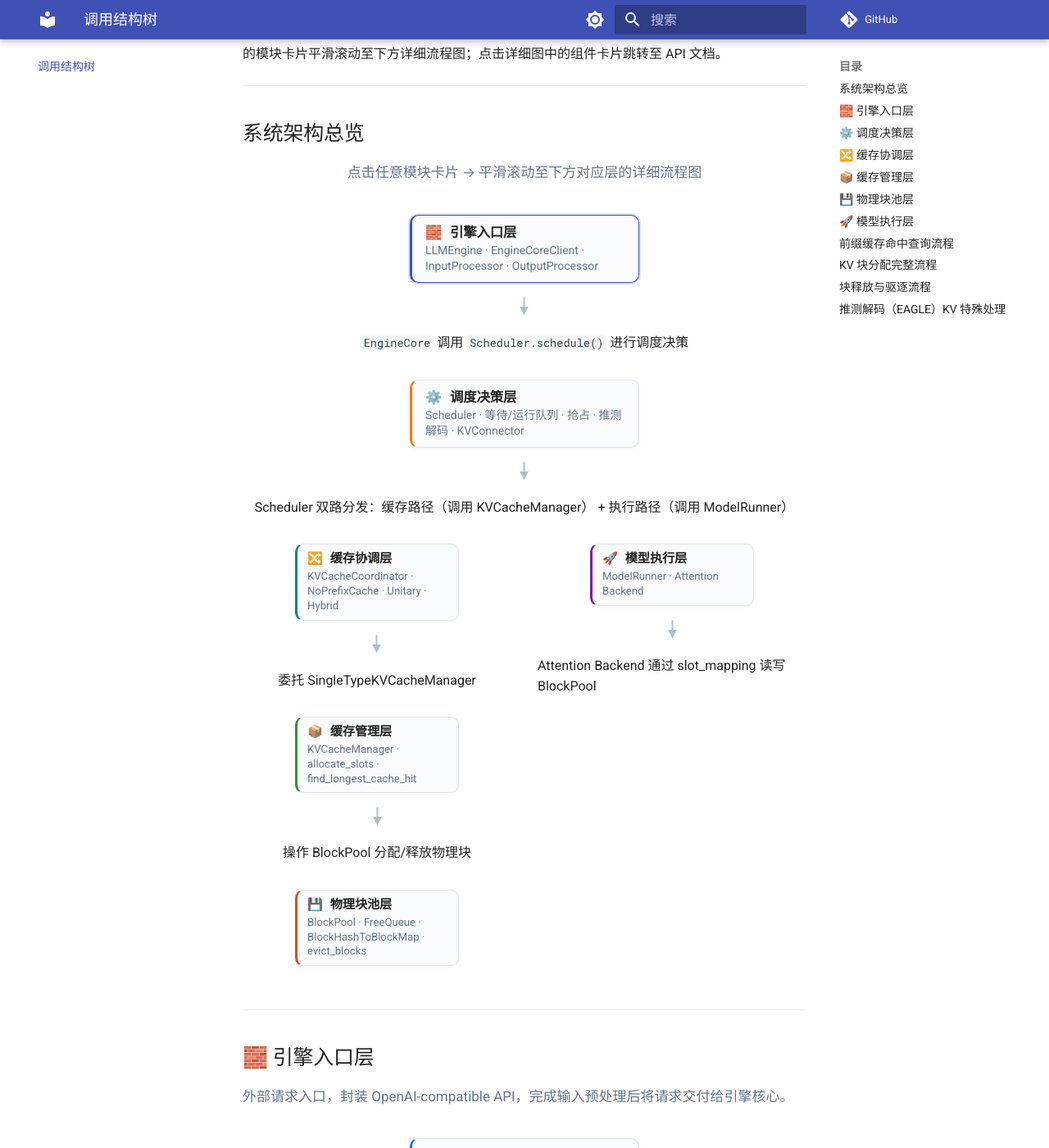
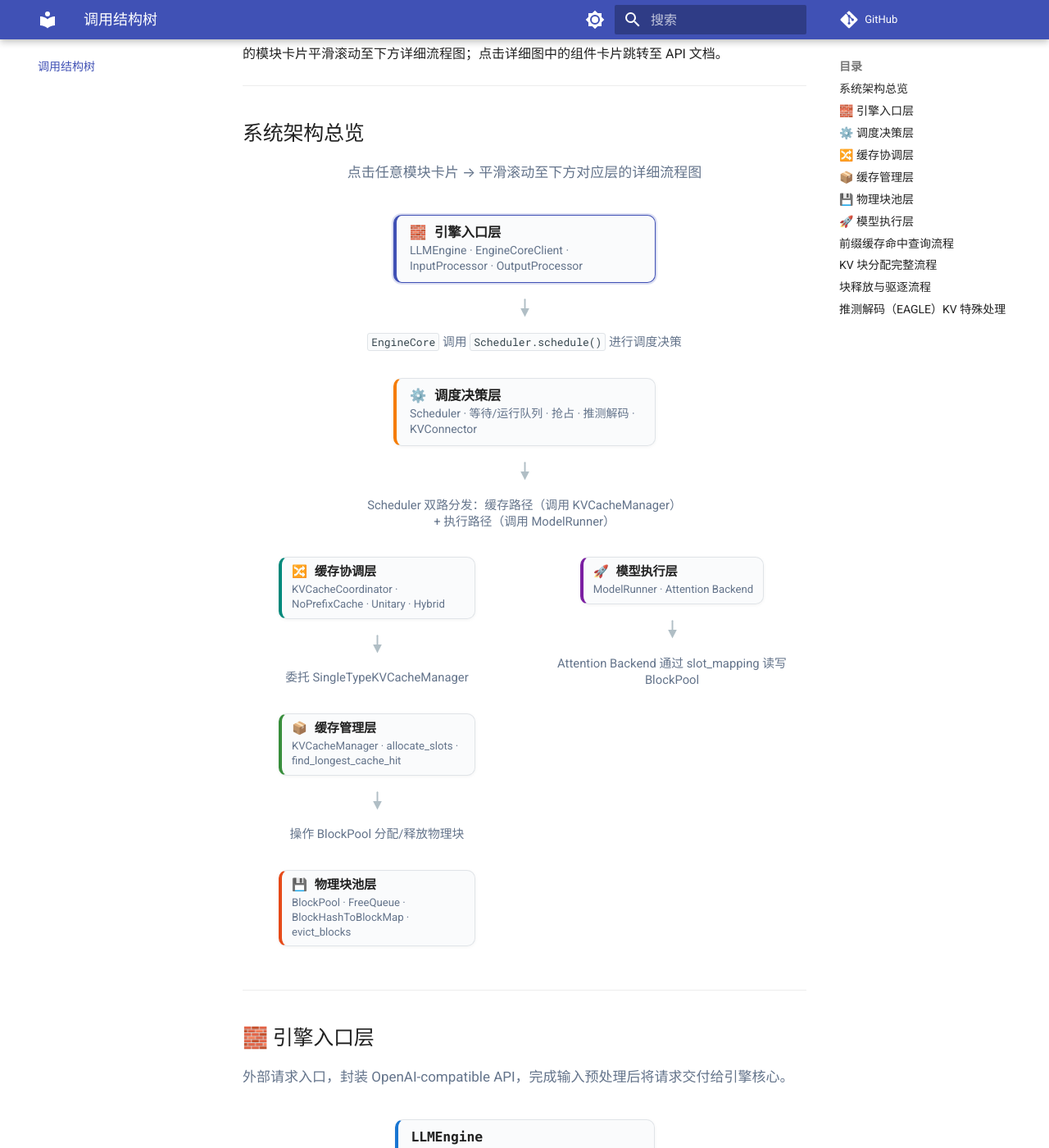
Before and after one commit to Rigel-Chen/vllm-walkthrough, an MkDocs documentation site: the page built from docs/architecture.md, in a window 1280 px wide and 1400 px high, scrolled down 200 px. Shown: the whole window at 82% size. Built offline with MkDocs 1.6.1 and Material for MkDocs 9.7.7, drawn with Linux system fonts in a browser that asks for light colours; comment, search, counter and statistics services are not loaded.

Commit message:
前端修复与优化

```diff
--- a/docs/javascripts/extra.js
+++ b/docs/javascripts/extra.js
@@ -79,11 +79,53 @@
   }
 
   // ==========================================================
+  //  3. Accessibility — ARIA semantics for flowcharts
+  // ==========================================================
+  function initAccessibility() {
+    // 3a. Decorative arrows: add aria-hidden so screen readers skip them
+    var arrows = document.querySelectorAll('.fc-arr-d, .fc-arr-r, .fc-arr-l');
+    arrows.forEach(function(el) { el.setAttribute('aria-hidden', 'true'); });
+
+    // 3b. Flowchart containers: add role="figure" + aria-label
+    var flowcharts = document.querySelectorAll('.fc');
+    flowcharts.forEach(function(fc, i) {
+      if (fc.hasAttribute('role')) return; // already annotated
+      fc.setAttribute('role', 'figure');
+      // Derive a label from the closest preceding heading
+      var label = '';
+      var prev = fc.previousElementSibling;
+      while (prev) {
+        var h = prev.querySelector('h2, h3, h4');
+        if (h) { label = h.textContent.trim(); break; }
+        if (prev.tagName && /^H[2-4]$/.test(prev.tagName)) {
+          label = prev.textContent.trim(); break;
+        }
+        prev = prev.previousElementSibling;
+      }
+      var section = fc.closest('[id]');
+      if (!label && section) {
+        // Try the nearest section heading
+        var sh = section.querySelector('h2, h3, h4');
+        if (sh) label = sh.textContent.trim();
+      }
+      fc.setAttribute('aria-label', label || ('流程图 ' + (i + 1)));
+    });
+
+    // 3c. Decision nodes: mark as complementary
+    var decisions = document.querySelectorAll('.fc-decision');
+    decisions.forEach(function(el) {
+      el.setAttribute('role', 'note');
+      el.setAttribute('aria-label', '决策节点: ' + (el.textContent || '').trim().slice(0, 40));
+    });
+  }
+
+  // ==========================================================
   //  Bootstrap
   // ==========================================================
   function init() {
     initSmoothScroll();
     initScrollSpy();
+    initAccessibility();
   }
 
   if (typeof document$ !== 'undefined' && document$.subscribe) {
--- a/docs/stylesheets/extra.css
+++ b/docs/stylesheets/extra.css
@@ -17,6 +17,14 @@
   --fc-cache-accent:  #388e3c;
   --fc-pool-accent:   #e64a19;
   --fc-model-accent:  #7b1fa2;
+
+  /* Layer header backgrounds (used by index page .idx-layer) */
+  --fc-engine-bg: rgba(25, 118, 210, 0.07);
+  --fc-sched-bg:  rgba(245, 124, 0, 0.07);
+  --fc-coord-bg:  rgba(0, 137, 123, 0.07);
+  --fc-cache-bg:  rgba(56, 142, 60, 0.07);
+  --fc-pool-bg:   rgba(230, 74, 25, 0.07);
+  --fc-model-bg:  rgba(123, 31, 162, 0.07);
 
   --fc-arrow:    #b0bec5;
   --fc-muted:    #64748b;
@@ -38,6 +46,14 @@
   --fc-muted:   #8899aa;
   --fc-card-bg: #1a1f2b;
   --fc-border:  #2d3548;
+
+  /* Layer header backgrounds — darker for dark theme */
+  --fc-engine-bg: rgba(25, 118, 210, 0.14);
+  --fc-sched-bg:  rgba(245, 124, 0, 0.14);
+  --fc-coord-bg:  rgba(0, 137, 123, 0.14);
+  --fc-cache-bg:  rgba(56, 142, 60, 0.14);
+  --fc-pool-bg:   rgba(230, 74, 25, 0.14);
+  --fc-model-bg:  rgba(123, 31, 162, 0.14);
 }
 
 
@@ -79,8 +95,9 @@
   cursor: default;
   transition: all var(--fc-ease);
   min-width: 150px;
-  max-width: 280px;
-  scroll-margin-top: 80px;
+  max-width: 320px;
+  scroll-margin-top: calc(var(--md-header-height, 48px) + 32px);
+  word-break: break-word;
 }
 
 a.fc-card { cursor: pointer; }
@@ -106,17 +123,17 @@
 }
 
 /* Per-layer left border */
-.fc-card[data-layer="engine"]      { border-left: 3px solid var(--fc-engine-accent); }
+.fc-card[data-layer="engine"]      { border-left: 4px solid var(--fc-engine-accent); }
 .fc-card[data-layer="engine"]:hover{ border-color: var(--fc-engine-accent); }
-.fc-card[data-layer="scheduler"]   { border-left: 3px solid var(--fc-sched-accent); }
+.fc-card[data-layer="scheduler"]   { border-left: 4px solid var(--fc-sched-accent); }
 .fc-card[data-layer="scheduler"]:hover{ border-color: var(--fc-sched-accent); }
-.fc-card[data-layer="coordinator"] { border-left: 3px solid var(--fc-coord-accent); }
+.fc-card[data-layer="coordinator"] { border-left: 4px solid var(--fc-coord-accent); }
 .fc-card[data-layer="coordinator"]:hover{ border-color: var(--fc-coord-accent); }
-.fc-card[data-layer="cache"]       { border-left: 3px solid var(--fc-cache-accent); }
+.fc-card[data-layer="cache"]       { border-left: 4px solid var(--fc-cache-accent); }
 .fc-card[data-layer="cache"]:hover { border-color: var(--fc-cache-accent); }
-.fc-card[data-layer="pool"]        { border-left: 3px solid var(--fc-pool-accent); }
+.fc-card[data-layer="pool"]        { border-left: 4px solid var(--fc-pool-accent); }
 .fc-card[data-layer="pool"]:hover  { border-color: var(--fc-pool-accent); }
-.fc-card[data-layer="model"]       { border-left: 3px solid var(--fc-model-accent); }
+.fc-card[data-layer="model"]       { border-left: 4px solid var(--fc-model-accent); }
 .fc-card[data-layer="model"]:hover { border-color: var(--fc-model-accent); }
 
 /* Active (scroll spy) */
@@ -126,7 +143,7 @@
 }
 
 /* Compact variant */
-.fc-card-sm { padding: 8px 12px; min-width: 120px; max-width: 200px; }
+.fc-card-sm { padding: 8px 12px; min-width: 120px; max-width: 240px; word-break: break-word; }
 .fc-card-sm .fc-card-name { font-size: 0.76rem; }
 .fc-card-sm .fc-card-desc { font-size: 0.66rem; }
 
@@ -209,7 +226,8 @@
 }
 
 /* Arrow + label combo (replaces fc-arr-group) */
-.fc-step {
+.fc-step,
+.fc-arr-group {
   display: flex;
   flex-direction: column;
   align-items: center;
@@ -217,7 +235,8 @@
   padding: 2px 0;
 }
 
-.fc-step-label {
+.fc-step-label,
+.fc-arr-label {
   font-size: 0.74rem;
   color: var(--fc-muted);
   text-align: center;
@@ -225,7 +244,8 @@
   max-width: 400px;
   padding: 0 8px;
 }
-.fc-step-label code {
+.fc-step-label code,
+.fc-arr-label code {
   font-size: 0.88em;
   padding: 1px 4px;
   border-radius: 3px;
@@ -377,7 +397,7 @@
   .fc-split-col { min-width: 180px; }
   .fc-branch { gap: 10px; }
   .fc-branch::before { left: 10%; right: 10%; }
-  .fc-step-label { font-size: 0.7rem; }
+  .fc-step-label, .fc-arr-label { font-size: 0.7rem; }
 }
 
 @media (max-width: 480px) {
--- a/mkdocs.yml
+++ b/mkdocs.yml
@@ -44,8 +44,8 @@
   - attr_list
   - md_in_html
   - pymdownx.emoji:          # <-- 新增这个
-      emoji_index: !!python/name:materialx.emoji.twemoji
-      emoji_generator: !!python/name:materialx.emoji.to_svg
+      emoji_index: !!python/name:material.extensions.emoji.twemoji
+      emoji_generator: !!python/name:material.extensions.emoji.to_svg
 
 plugins:
   - search
```
Also changed, not shown: docs/index.md (+1 -1 lines), docs/assets/vllm-logo-text-light.png (added).
